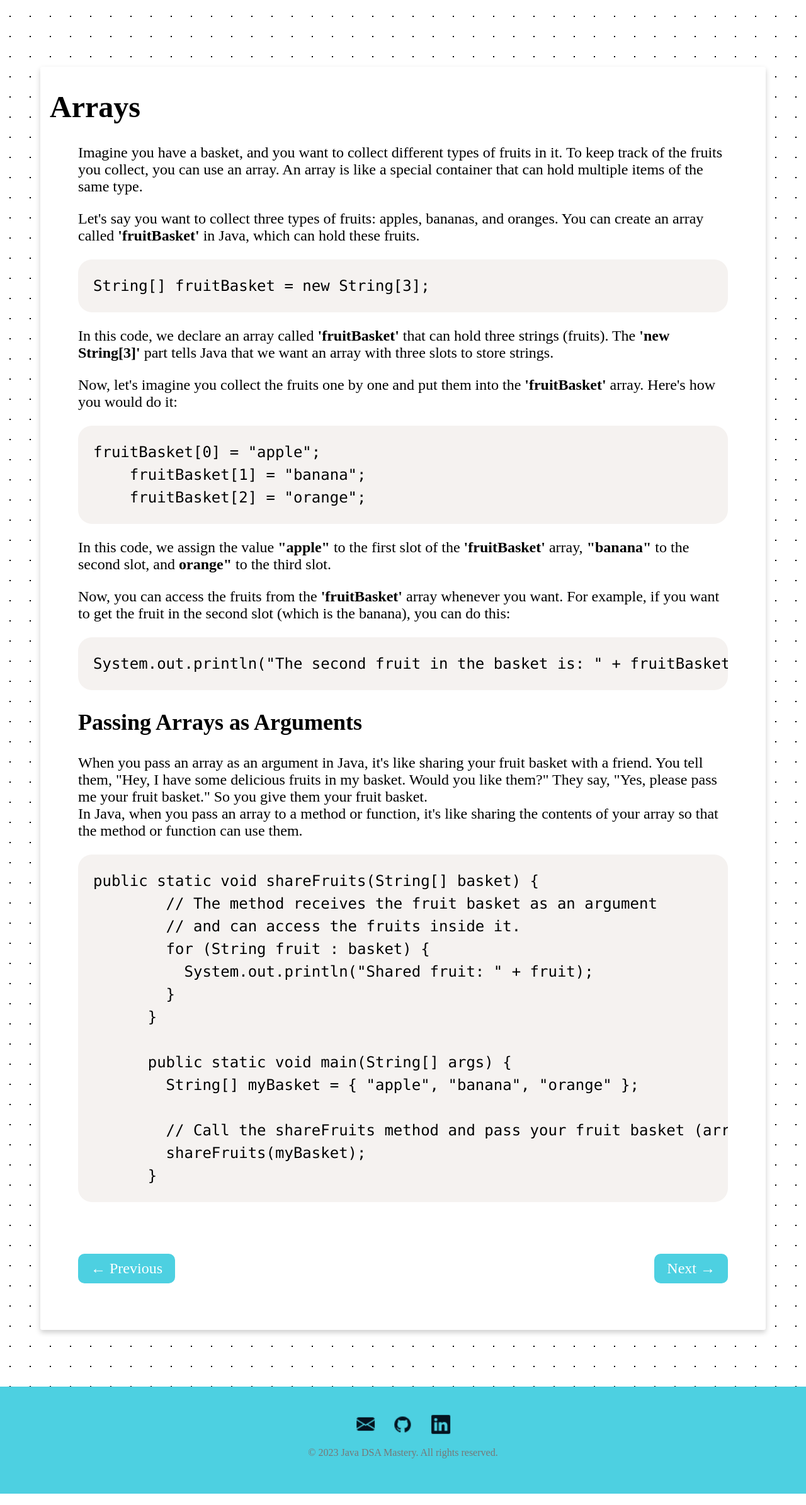
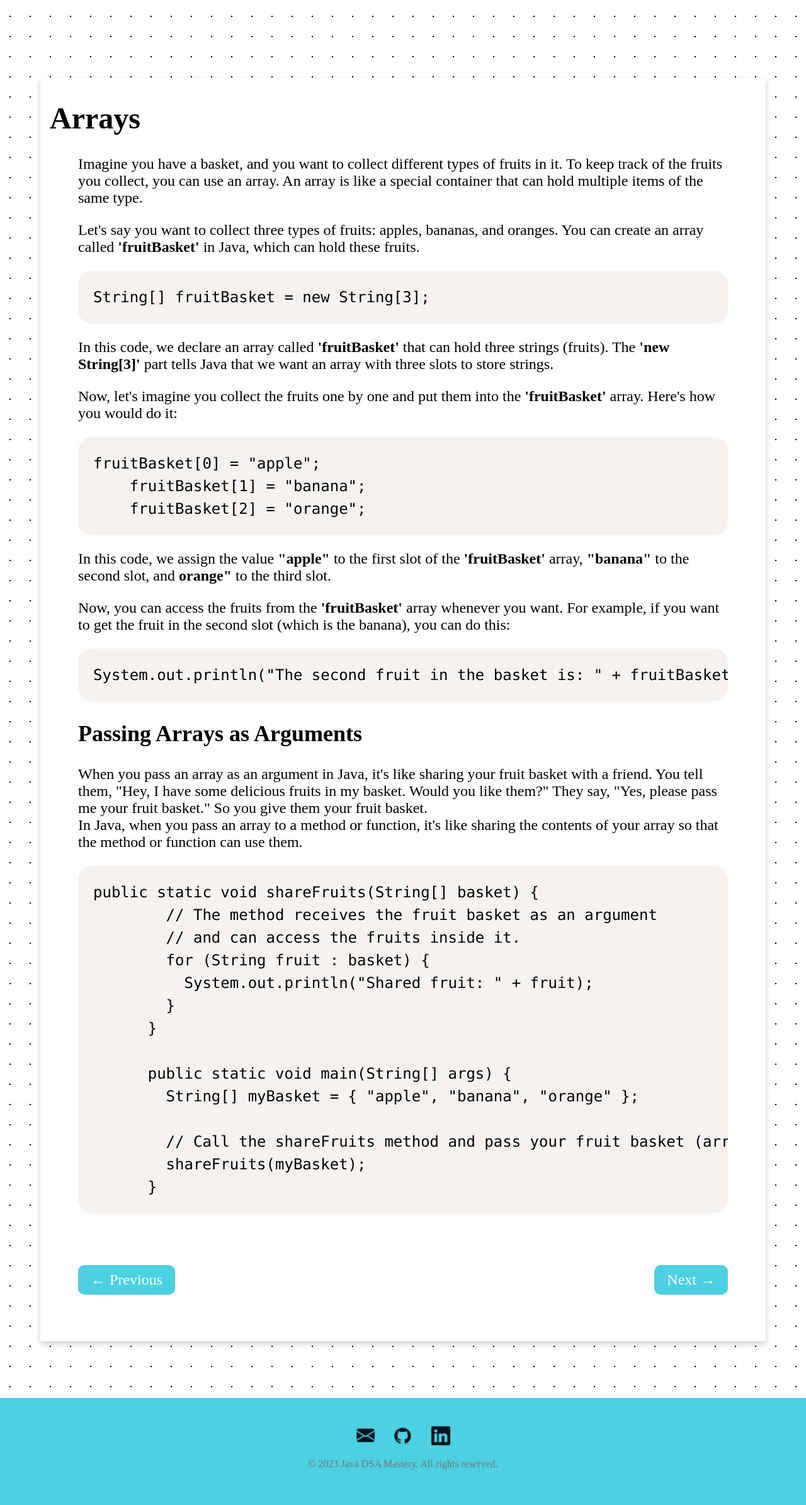
Before and after one commit to chiragak/dsa101.github.io, a PHP site: page /arrays/arrays.php in a window 1280 px wide. Shown: the part 86-2476 px from the top of the page at 63% size. Run offline with PHP 8.4, Linux system fonts and the light colour scheme; some libraries are stand-ins or nearby versions.

Commit message:
Update arrays.php

```diff
--- a/arrays/arrays.php
+++ b/arrays/arrays.php
@@ -5,7 +5,11 @@
         <meta charset="UTF-8">
         <meta http-equiv="X-UA-Compatible" content="IE=edge">
         <meta name="viewport" content="width=device-width, initial-scale=1.0">
+<<<<<<< Updated upstream:arrays/arrays.php
         <link rel="stylesheet" href="../assets/css/style.css">
+=======
+        <link rel="stylesheet" href="/includes/style.css">
+>>>>>>> Stashed changes:arrays.php
 
         <link rel="stylesheet" href="https://cdnjs.cloudflare.com/ajax/libs/prism/1.24.1/themes/prism.min.css" />
         <script src="https://cdnjs.cloudflare.com/ajax/libs/prism/1.24.1/prism.min.js"></script>
```
